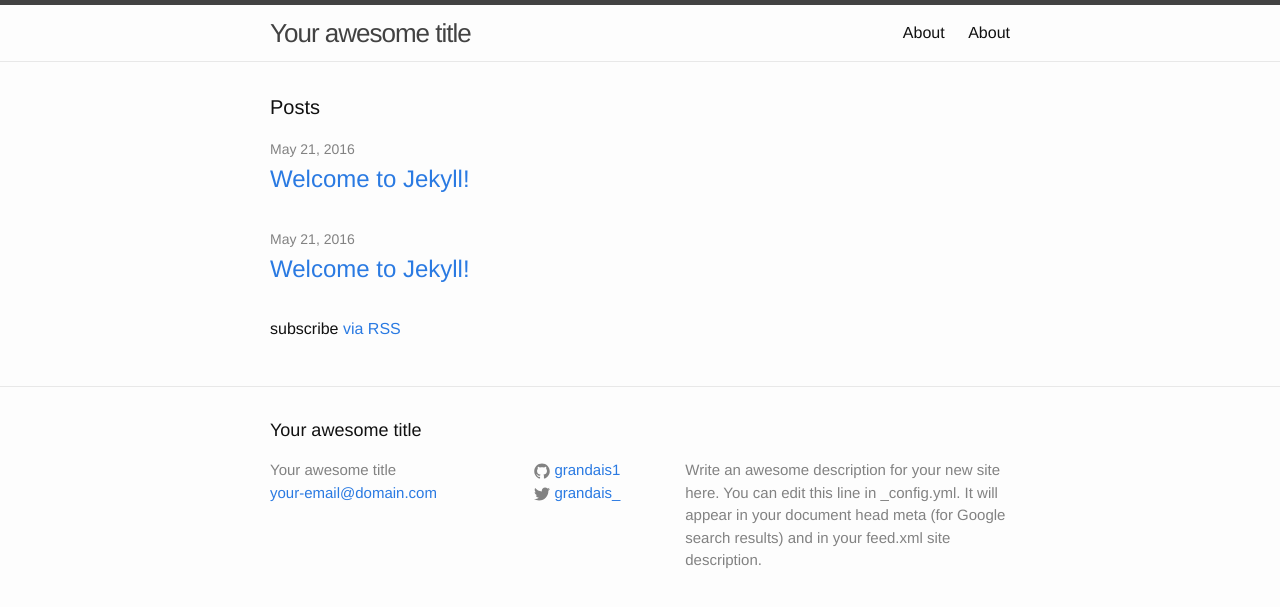
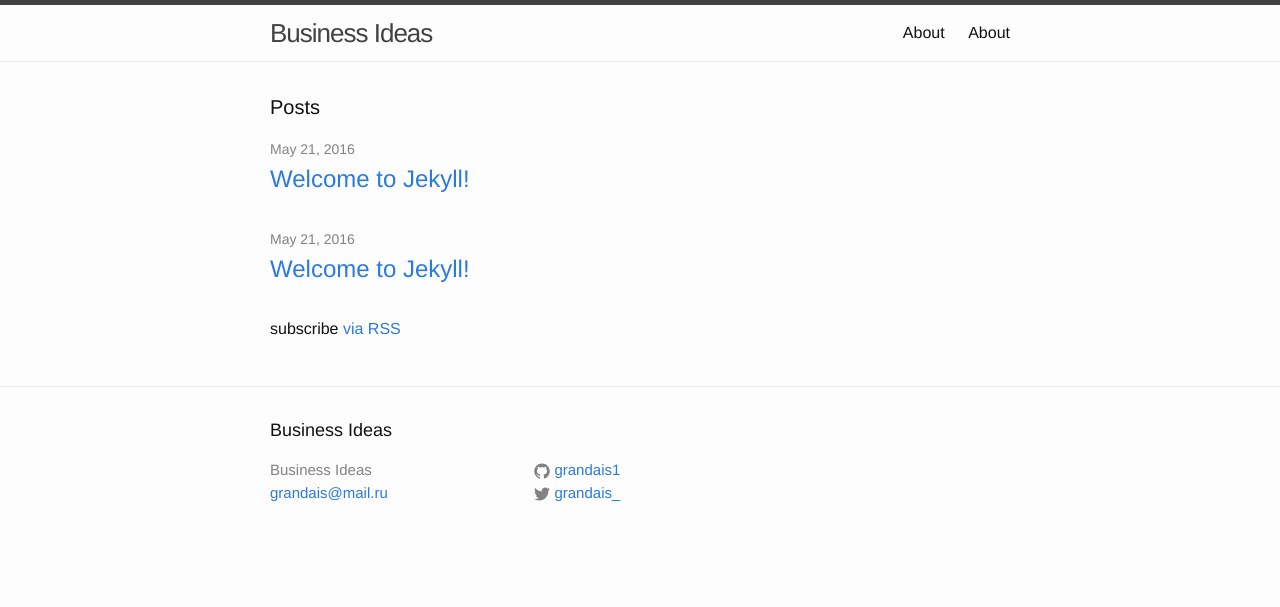
Before and after one commit to svetashov/bizideas.github.io, a Jekyll site: the page built from index.html, in a window 1280 px wide. Shown: the top 607 px of the page. Built offline with Jekyll 4.4.1, drawn with Linux system fonts in a browser that asks for light colours.

Commit message:
Update _config.yml

```diff
--- a/_config.yml
+++ b/_config.yml
@@ -6,12 +6,12 @@
 # 'jekyll serve'. If you change this file, please restart the server process.
 
 # Site settings
-title: Your awesome title
-email: your-email@domain.com
+title: Business Ideas
+email: grandais@mail.ru
 description: > # this means to ignore newlines until "baseurl:"
-  Write an awesome description for your new site here. You can edit this
-  line in _config.yml. It will appear in your document head meta (for
-  Google search results) and in your feed.xml site description.
+
+
+
 baseurl: "" # the subpath of your site, e.g. /blog
 url: "http://yourdomain.com" # the base hostname & protocol for your site
 twitter_username: grandais_
```
